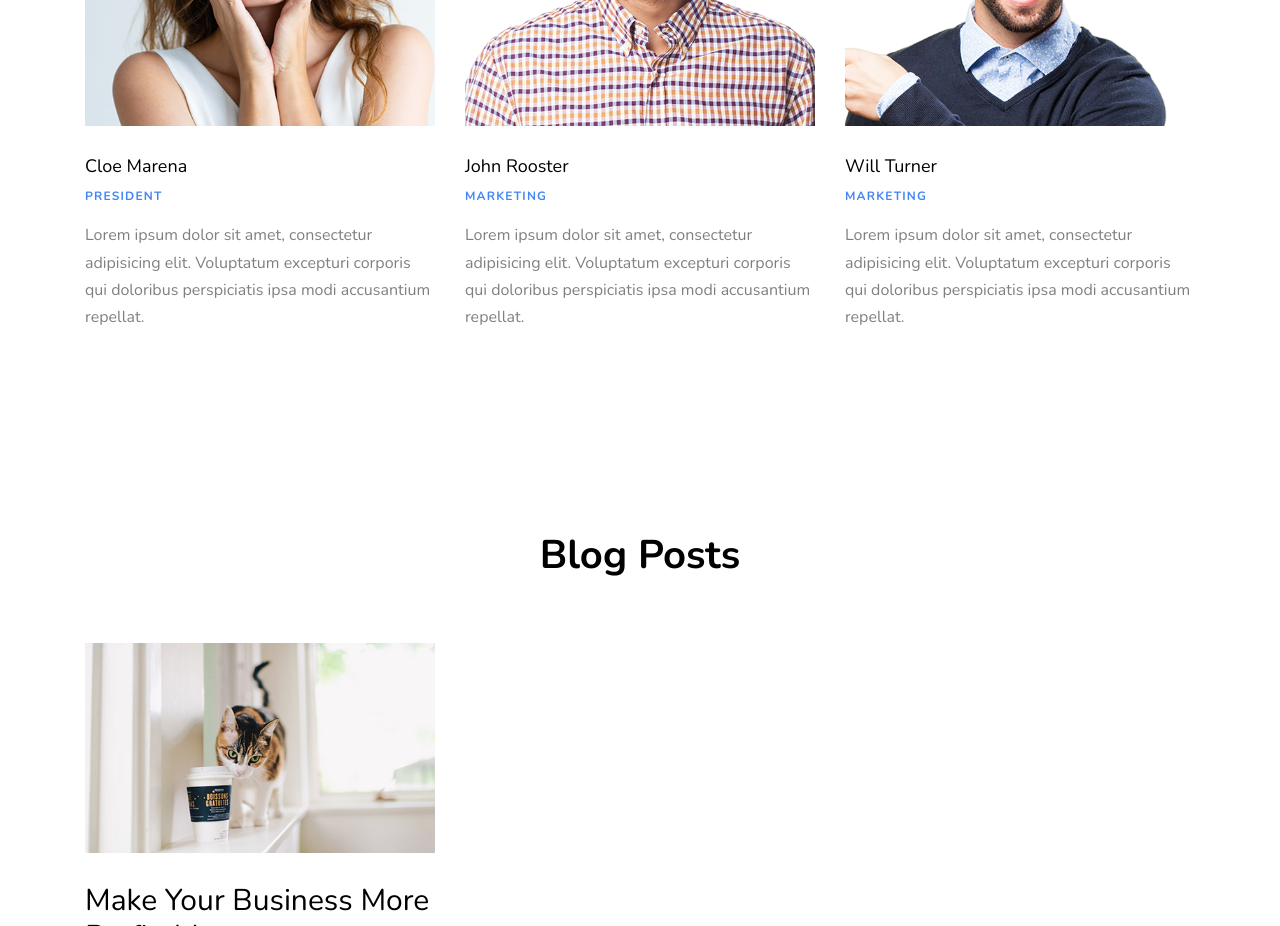
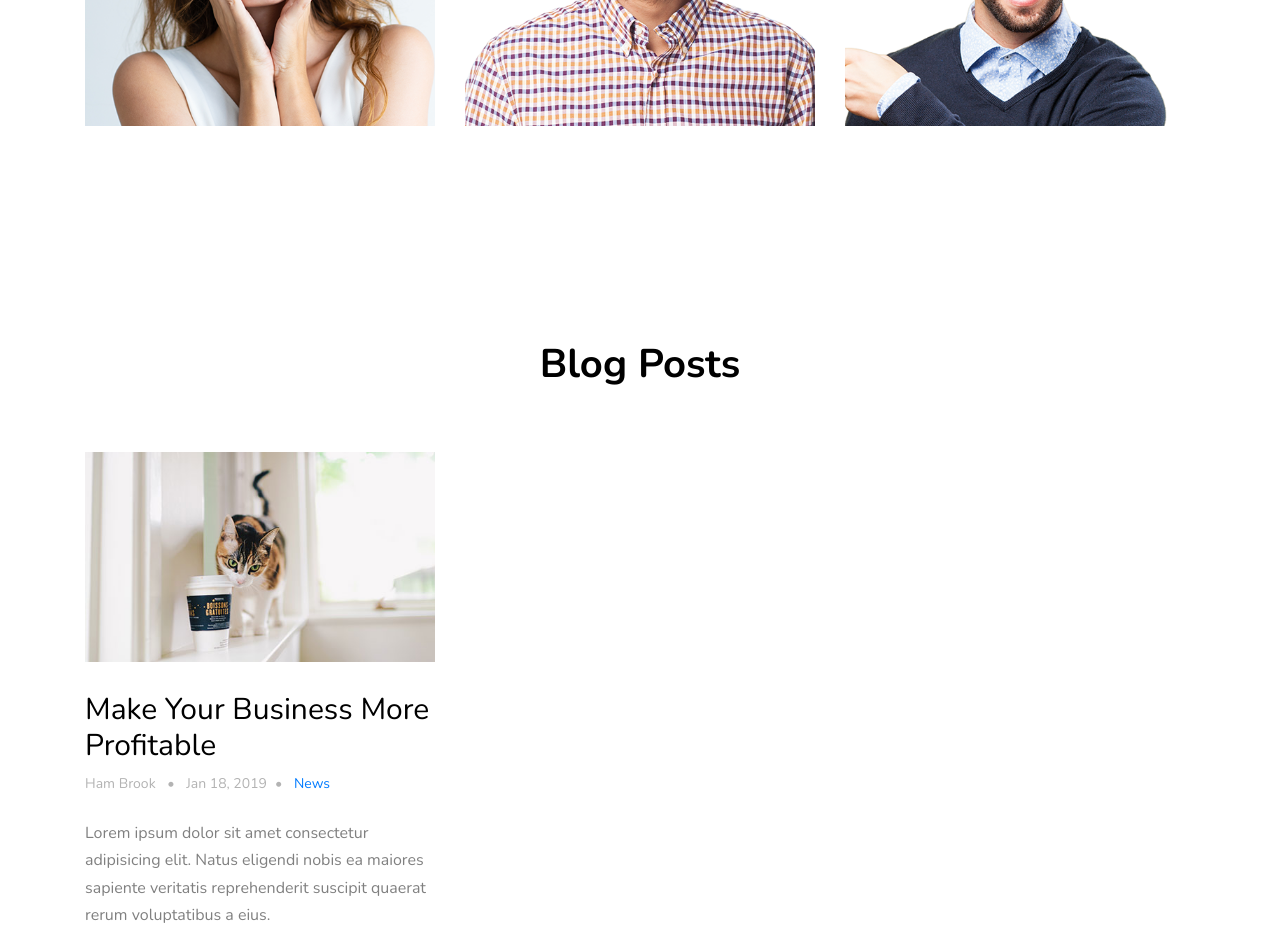
Before and after one commit to willdanz/willdanz.github.io, a plain HTML site: page index.html in a window 1280 px wide. Shown: the part 3140-4066 px from the top of the page. Drawn offline with nearby package versions, Linux system fonts and the light colour scheme; files whose address does not match are found by name.

Commit message:
Update index.html

```diff
--- a/index.html
+++ b/index.html
@@ -247,15 +247,7 @@
                 <figure>
                   <img src="images/person_1.jpg" alt="Image" class="img-fluid">
                 </figure>
-                <div class="social">
-                  <a href="#"><span class="icon-facebook"></span></a>
-                  <a href="#"><span class="icon-twitter"></span></a>
-                  <a href="#"><span class="icon-instagram"></span></a>
-                </div>
               </div>
-              <h2 class="text-black h1">Cloe Marena</h2>
-              <span class="sub-title d-block mb-3">President</span>
-              <p>Lorem ipsum dolor sit amet, consectetur adipisicing elit. Voluptatum excepturi corporis qui doloribus perspiciatis ipsa modi accusantium repellat.</p>
             </div>
           </div>
 
@@ -265,16 +257,7 @@
                 <figure>
                   <img src="images/person_2.jpg" alt="Image" class="img-fluid">
                 </figure>
-                <div class="social">
-                  <a href="#"><span class="icon-facebook"></span></a>
-                  <a href="#"><span class="icon-twitter"></span></a>
-                  <a href="#"><span class="icon-instagram"></span></a>
-                </div>
               </div>
-              <h2 class="text-black h1">John Rooster</h2>
-              <span class="sub-title d-block mb-3">Marketing</span>
-              <p>Lorem ipsum dolor sit amet, consectetur adipisicing elit. Voluptatum excepturi corporis qui doloribus perspiciatis ipsa modi accusantium repellat.</p>
-
             </div>
           </div>
 
@@ -284,15 +267,7 @@
                 <figure>
                   <img src="images/person_3.jpg" alt="Image" class="img-fluid">
                 </figure>
-                <div class="social">
-                  <a href="#"><span class="icon-facebook"></span></a>
-                  <a href="#"><span class="icon-twitter"></span></a>
-                  <a href="#"><span class="icon-instagram"></span></a>
-                </div>
               </div>
-              <h2 class="text-black h1">Will Turner</h2>
-              <span class="sub-title d-block mb-3">Marketing</span>
-              <p>Lorem ipsum dolor sit amet, consectetur adipisicing elit. Voluptatum excepturi corporis qui doloribus perspiciatis ipsa modi accusantium repellat.</p>
             </div>
           </div>
 
```
